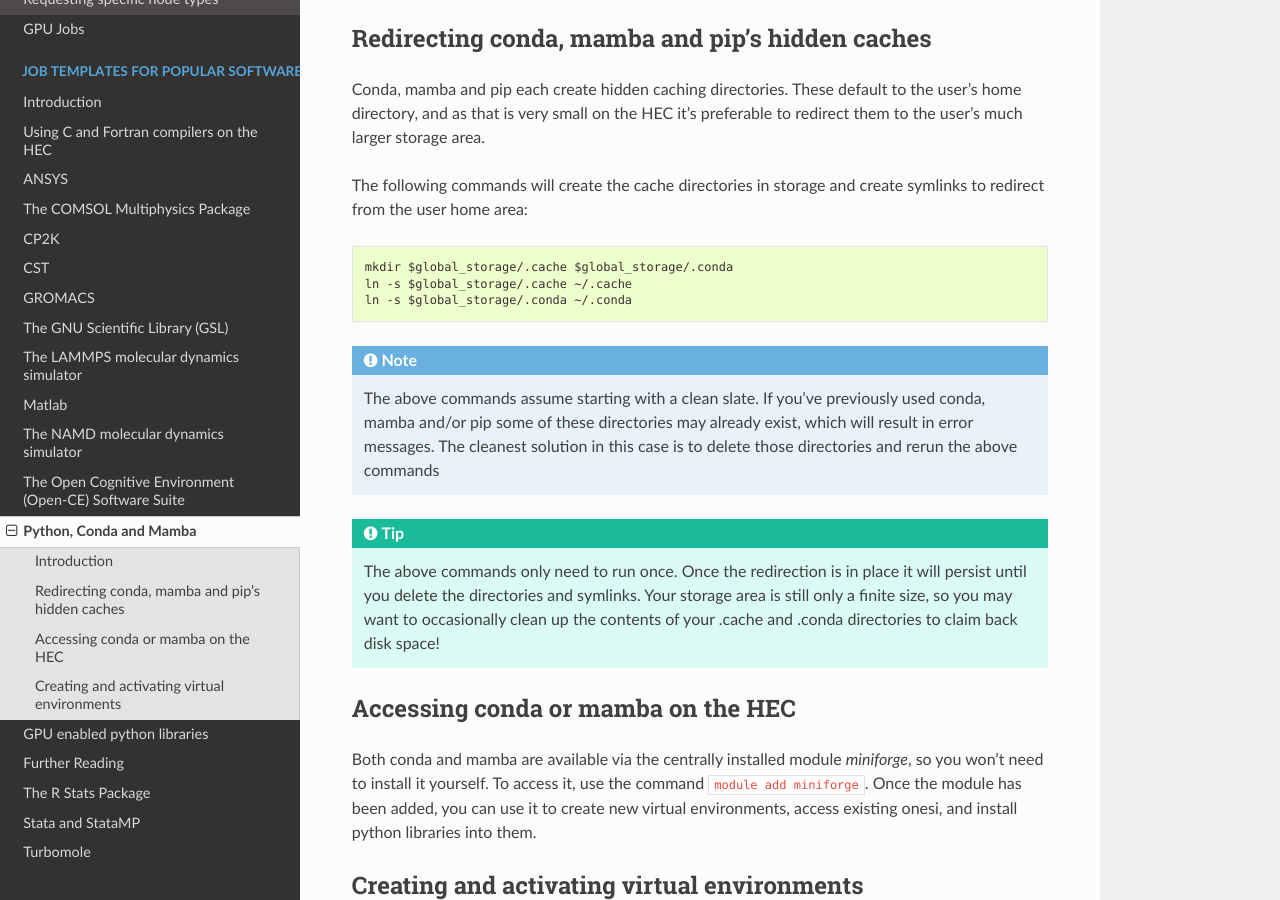
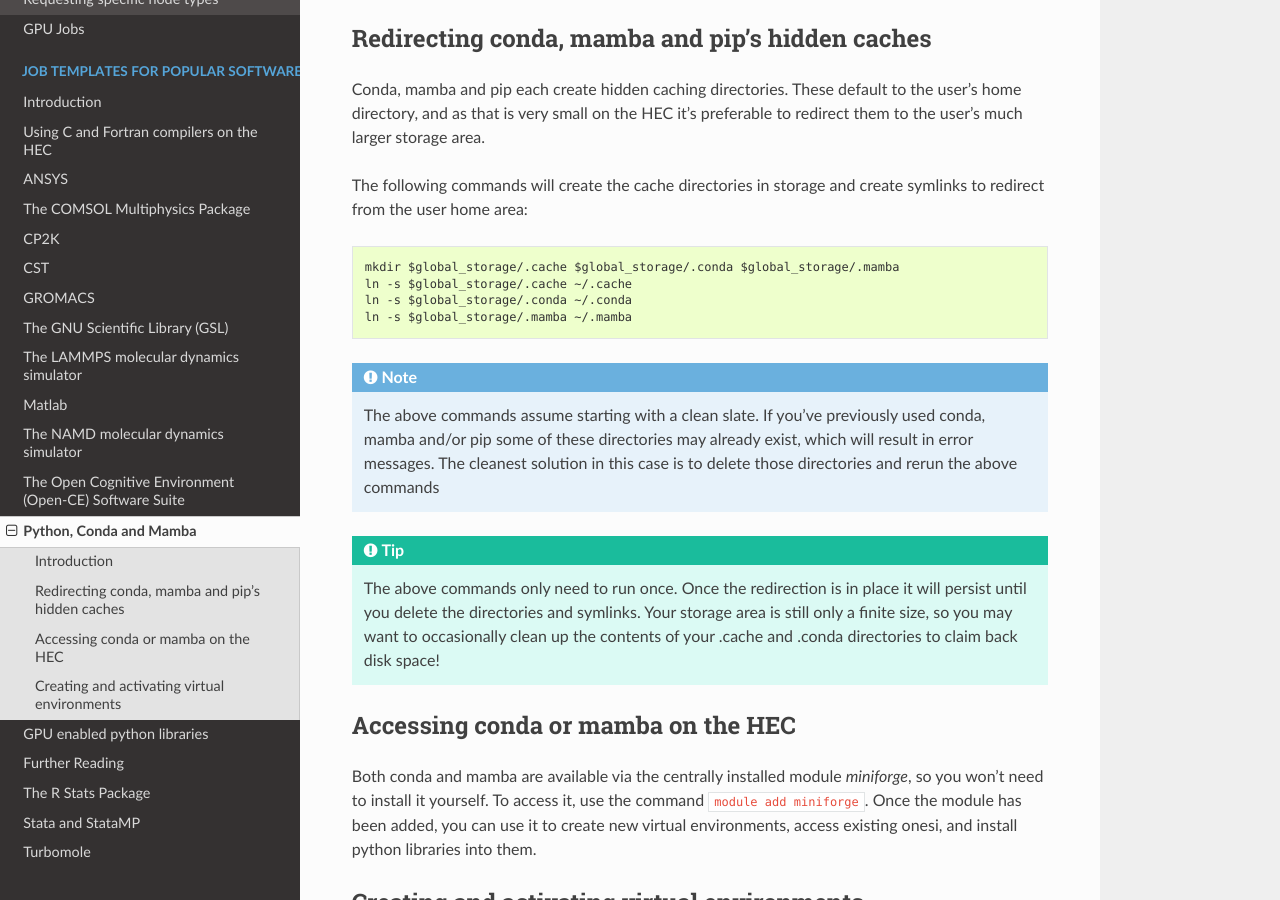
Before and after one commit to MikePacey/Lancaster-HEC, a Sphinx documentation site: the page built from docs/python.rst, in a window 1280 px wide and 900 px high, scrolled down 775 px. Built offline with Sphinx 7.4.7 and the Read the Docs theme 3.1.0, drawn with Linux system fonts in a browser that asks for light colours; formulas are drawn with MathJax 3.

Commit message:
main branch

```diff
--- a/docs/python.rst
+++ b/docs/python.rst
@@ -47,9 +47,10 @@ create symlinks to redirect from the user home area:
 
 .. code-block:: console
 
-  mkdir $global_storage/.cache $global_storage/.conda
+  mkdir $global_storage/.cache $global_storage/.conda $global_storage/.mamba
   ln -s $global_storage/.cache ~/.cache
   ln -s $global_storage/.conda ~/.conda
+  ln -s $global_storage/.mamba ~/.mamba
 
 .. Note::
 
```
